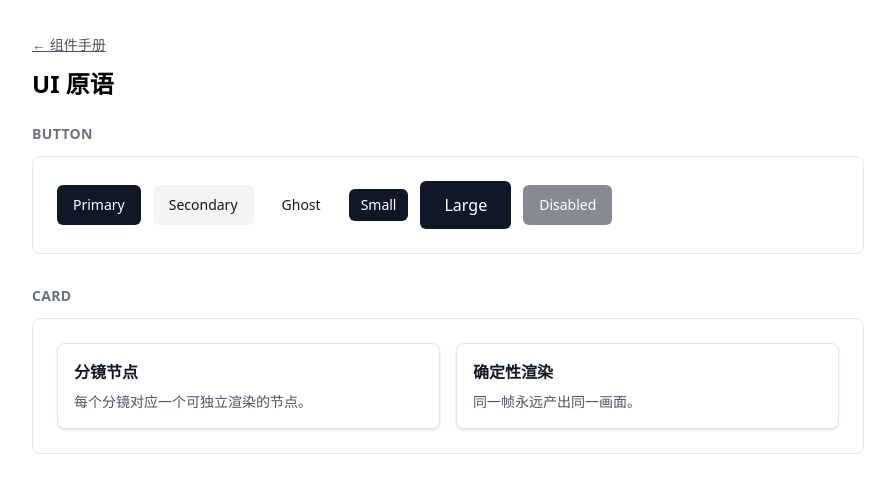
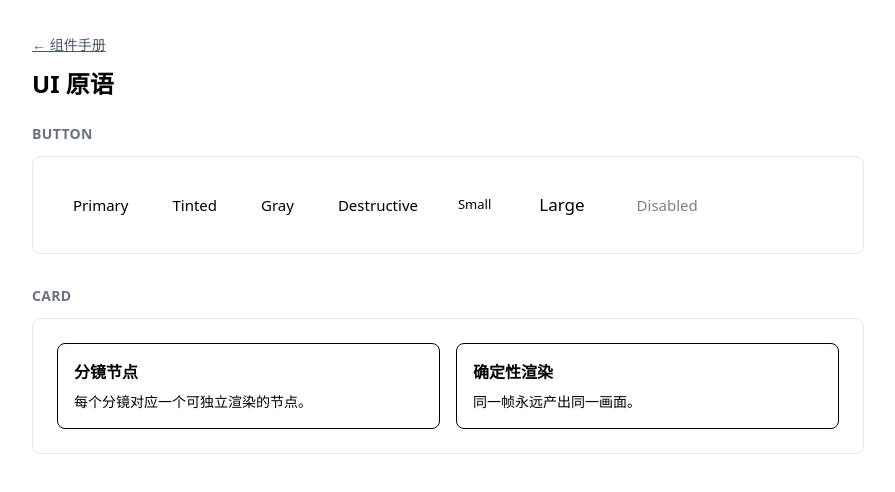
Before and after one commit to AIMFllyYS/code-video-canvas, a Next.js app: page /playbook/ui in a window 1280 px wide. Shown: the top 492 px of the page, without its empty margins (192-1087 px from the left). Built offline with nearby package versions, Linux system fonts and the light colour scheme.

Commit message:
feat(ui): 更新 UI 组件以符合设计系统规范

```diff
--- a/src/components/ui/button.demo.tsx
+++ b/src/components/ui/button.demo.tsx
@@ -5,8 +5,9 @@ export function ButtonDemo() {
   return (
     <div className="flex flex-wrap items-center gap-3">
       <Button variant="primary">Primary</Button>
-      <Button variant="secondary">Secondary</Button>
-      <Button variant="ghost">Ghost</Button>
+      <Button variant="tinted">Tinted</Button>
+      <Button variant="gray">Gray</Button>
+      <Button variant="destructive">Destructive</Button>
       <Button size="sm">Small</Button>
       <Button size="lg">Large</Button>
       <Button disabled>Disabled</Button>
--- a/src/components/ui/button.tsx
+++ b/src/components/ui/button.tsx
@@ -1,7 +1,14 @@
 import type { ButtonHTMLAttributes } from 'react'
 import { cn } from '@/lib/utils'
 
-type Variant = 'primary' | 'secondary' | 'ghost'
+/**
+ * 设计系统 4 变体（见 design-system-inventory §4 B1）：
+ * - primary: 主 CTA（accent 底 + on-accent 字）
+ * - tinted: 次主操作（accent-fill 底 + accent 字）
+ * - gray: 取消 / 次级（fill 底 + label 字）
+ * - destructive: 破坏性（danger 底 + on-accent 字）
+ */
+type Variant = 'primary' | 'tinted' | 'gray' | 'destructive'
 type Size = 'sm' | 'md' | 'lg'
 
 export interface ButtonProps extends ButtonHTMLAttributes<HTMLButtonElement> {
@@ -10,15 +17,16 @@ export interface ButtonProps extends ButtonHTMLAttributes<HTMLButtonElement> {
 }
 
 const VARIANTS: Record<Variant, string> = {
-  primary: 'bg-gray-900 text-white hover:bg-gray-800',
-  secondary: 'bg-gray-100 text-gray-900 hover:bg-gray-200',
-  ghost: 'bg-transparent text-gray-900 hover:bg-gray-100',
+  primary: 'bg-accent text-on-accent hover:opacity-90',
+  tinted: 'bg-accent-fill text-accent hover:opacity-80',
+  gray: 'bg-fill text-label hover:bg-fill-strong',
+  destructive: 'bg-danger text-on-accent hover:opacity-90',
 }
 
 const SIZES: Record<Size, string> = {
-  sm: 'h-8 px-3 text-sm',
-  md: 'h-10 px-4 text-sm',
-  lg: 'h-12 px-6 text-base',
+  sm: 'h-8 px-3 text-[13px] rounded-md',
+  md: 'h-10 px-4 text-[15px] rounded-md',
+  lg: 'h-12 px-6 text-[17px] rounded-lg',
 }
 
 /**
@@ -29,7 +37,7 @@ export function Button({ variant = 'primary', size = 'md', className, ...props }
   return (
     <button
       className={cn(
-        'inline-flex items-center justify-center rounded-md font-medium transition-colors disabled:pointer-events-none disabled:opacity-50',
+        'inline-flex items-center justify-center font-medium transition-colors disabled:pointer-events-none disabled:opacity-50',
         VARIANTS[variant],
         SIZES[size],
         className,
--- a/src/components/ui/card.tsx
+++ b/src/components/ui/card.tsx
@@ -1,20 +1,20 @@
 import type { HTMLAttributes } from 'react'
 import { cn } from '@/lib/utils'
 
-/** 卡片容器原语。 */
+/** 卡片容器原语（token：surface 底 + separator 描边 + shadow-card + radius-lg）。 */
 export function Card({ className, ...props }: HTMLAttributes<HTMLDivElement>) {
   return (
     <div
-      className={cn('rounded-lg border border-gray-200 bg-white p-4 shadow-sm', className)}
+      className={cn('rounded-lg border border-separator bg-surface p-4 shadow-card', className)}
       {...props}
     />
   )
 }
 
 export function CardTitle({ className, ...props }: HTMLAttributes<HTMLHeadingElement>) {
-  return <h3 className={cn('text-base font-semibold text-gray-900', className)} {...props} />
+  return <h3 className={cn('text-base font-semibold text-label', className)} {...props} />
 }
 
 export function CardBody({ className, ...props }: HTMLAttributes<HTMLDivElement>) {
-  return <div className={cn('mt-2 text-sm text-gray-600', className)} {...props} />
+  return <div className={cn('mt-2 text-sm text-label-secondary', className)} {...props} />
 }
```
